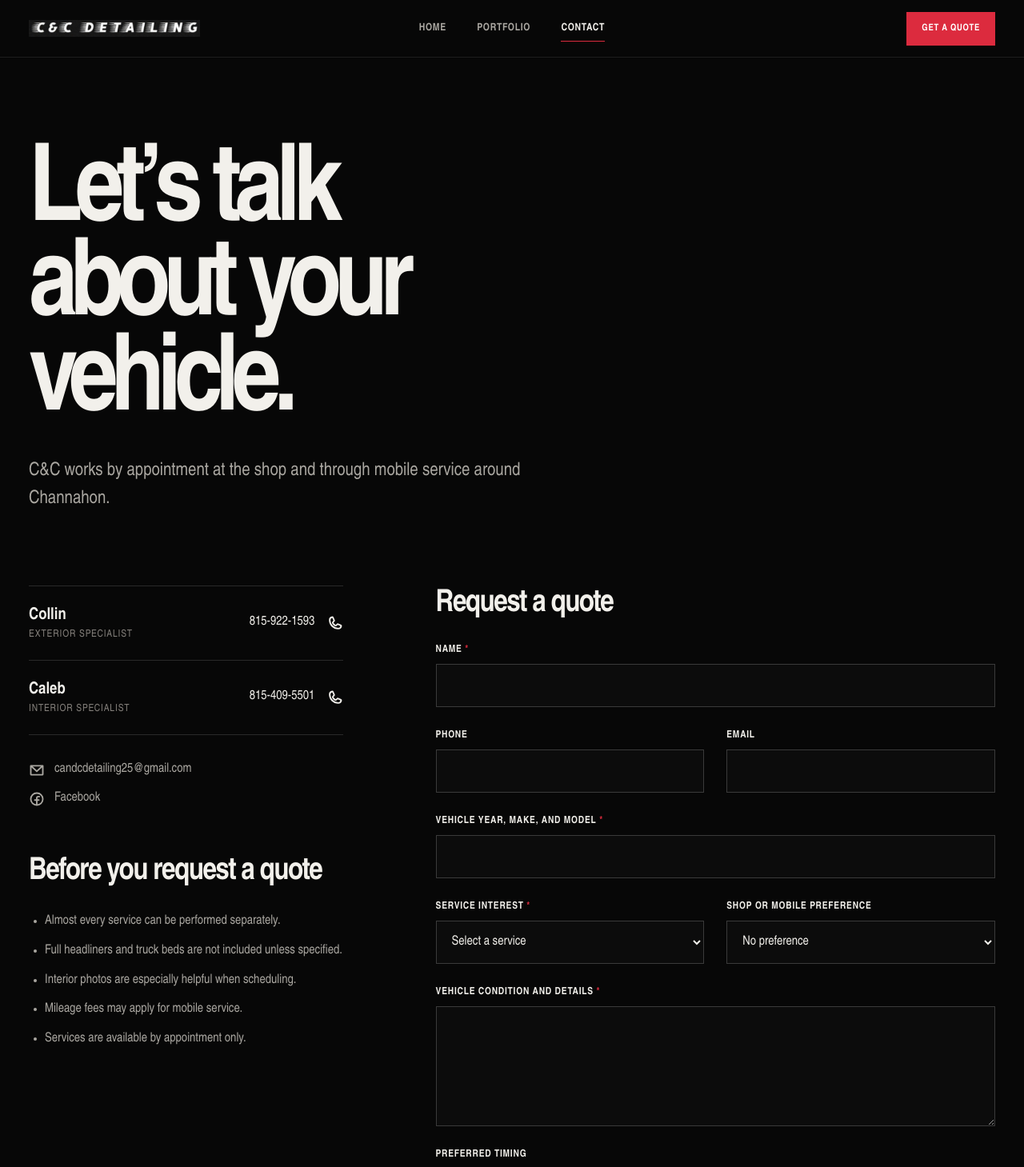
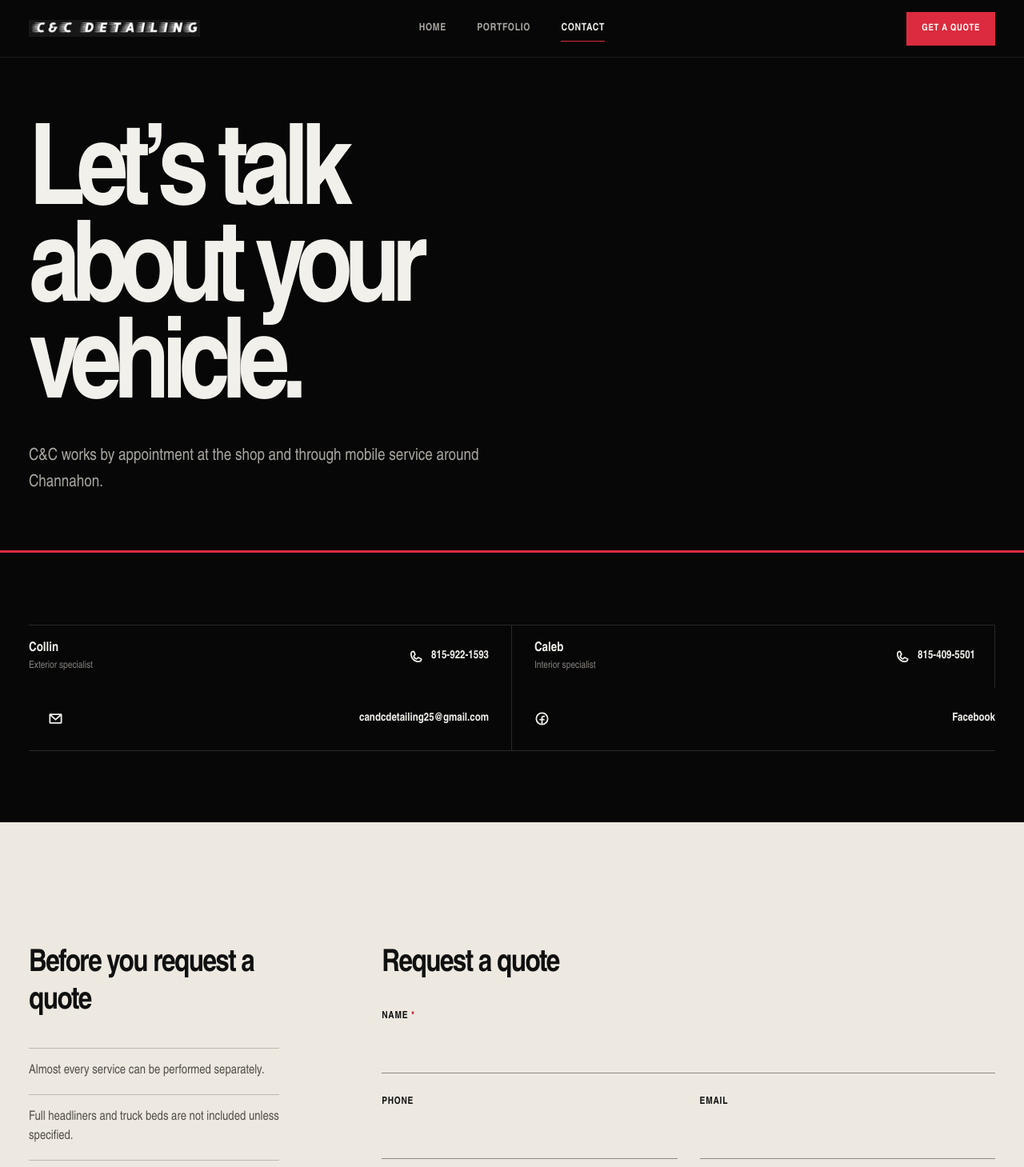
Before and after one commit to Player23man/CandC, a React (Vite) app: page /contact in a window 1280 px wide. Shown: the top 1459 px of the page at 80% size. Built offline with nearby package versions, Linux system fonts and the light colour scheme.

Commit message:
feat: redesign contact as concierge request

```diff
--- a/src/pages/ContactPage.tsx
+++ b/src/pages/ContactPage.tsx
@@ -1,55 +1,36 @@
-import { EnvelopeSimple, FacebookLogo, Phone } from "@phosphor-icons/react";
-import { businessProfile, serviceNotes } from "../app/site-data";
+import { serviceNotes } from "../app/site-data";
+import { CampaignHero } from "../components/CampaignHero";
 import { ContactForm } from "../components/ContactForm";
-
-const specialists = [businessProfile.collin, businessProfile.caleb];
+import { SpecialistRail } from "../components/SpecialistRail";
 
 export function ContactPage() {
   return (
     <main id="main-content" className="contact-page">
-      <header className="contact-intro shell">
-        <div>
-          <h1>Let’s talk about your vehicle.</h1>
-          <p>C&C works by appointment at the shop and through mobile service around Channahon.</p>
+      <CampaignHero
+        layout="contact"
+        title="Let’s talk about your vehicle."
+        description="C&C works by appointment at the shop and through mobile service around Channahon."
+      />
+
+      <section className="contact-rail-band" aria-label="Contact C&C Detailing">
+        <div className="shell">
+          <SpecialistRail />
         </div>
-      </header>
+      </section>
 
-      <section className="contact-layout shell" aria-label="Quote and contact information">
-        <aside className="contact-details">
-          <div className="specialist-list">
-            {specialists.map((specialist) => (
-              <a className="specialist-row" href={`tel:${specialist.tel}`} key={specialist.name}>
-                <span>
-                  <strong>{specialist.name}</strong>
-                  <small>{specialist.role}</small>
-                </span>
-                <span>{specialist.phone}<Phone size={20} weight="bold" aria-hidden="true" /></span>
-              </a>
-            ))}
-          </div>
-
-          <div className="contact-links">
-            <a href={`mailto:${businessProfile.email}`}>
-              <EnvelopeSimple size={20} weight="bold" aria-hidden="true" />
-              {businessProfile.email}
-            </a>
-            <a href={businessProfile.facebook} target="_blank" rel="noreferrer">
-              <FacebookLogo size={20} weight="bold" aria-hidden="true" />
-              Facebook
-            </a>
-          </div>
-
+      <section className="quote-chapter" aria-label="Quote request">
+        <div className="shell quote-chapter__inner">
           <div className="appointment-notes">
             <h2>Before you request a quote</h2>
             <ul>
               {serviceNotes.map((note) => <li key={note}>{note}</li>)}
             </ul>
           </div>
-        </aside>
 
-        <div className="contact-form-wrap">
-          <h2>Request a quote</h2>
-          <ContactForm />
+          <div className="contact-form-wrap">
+            <h2>Request a quote</h2>
+            <ContactForm />
+          </div>
         </div>
       </section>
     </main>
--- a/src/styles/contact.css
+++ b/src/styles/contact.css
@@ -1,111 +1,45 @@
-.contact-page {
-  padding-top: var(--header-height);
+.contact-rail-band {
+  padding-block: clamp(56px, 7vw, 92px);
+  border-top: 3px solid var(--signal);
+  background: var(--canvas);
 }
 
-.contact-intro {
-  padding-block: clamp(78px, 9vw, 136px) clamp(60px, 7vw, 98px);
+.quote-chapter {
+  padding-block: clamp(88px, 12vw, 170px);
+  background: var(--print);
+  color: var(--print-text);
 }
 
-.contact-intro h1 {
-  max-width: 9.5ch;
-  margin-bottom: 30px;
-  font-size: clamp(3.7rem, 10.5vw, 9.5rem);
-  font-weight: 820;
-  letter-spacing: -0.07em;
-  line-height: 0.88;
-}
-
-.contact-intro p {
-  max-width: 660px;
-  margin-bottom: 0;
-  color: var(--text-soft);
-  font-size: clamp(1.05rem, 1.8vw, 1.42rem);
-  line-height: 1.55;
-}
-
-.contact-layout {
+.quote-chapter__inner {
   display: grid;
-  gap: 70px;
-  padding-bottom: clamp(90px, 12vw, 170px);
-}
-
-.specialist-list {
-  border-top: 1px solid var(--line);
-}
-
-.specialist-row {
-  display: grid;
-  gap: 18px;
-  padding-block: 24px;
-  border-bottom: 1px solid var(--line);
-  transition: color 160ms ease;
-}
-
-.specialist-row:hover {
-  color: var(--signal);
-}
-
-.specialist-row > span {
-  display: flex;
-  align-items: center;
-  justify-content: space-between;
-  gap: 16px;
-}
-
-.specialist-row > span:first-child {
-  align-items: flex-start;
-  flex-direction: column;
-  gap: 4px;
-}
-
-.specialist-row strong {
-  font-size: 1.28rem;
-}
-
-.specialist-row small {
-  color: var(--text-muted);
-  font-size: 0.78rem;
-  letter-spacing: 0.07em;
-  text-transform: uppercase;
-}
-
-.contact-links {
-  display: grid;
-  gap: 16px;
-  margin-top: 34px;
-}
-
-.contact-links a {
-  display: flex;
-  min-width: 0;
-  align-items: center;
-  gap: 12px;
-  color: var(--text-soft);
-  overflow-wrap: anywhere;
-}
-
-.contact-links a:hover {
-  color: var(--text);
-}
-
-.appointment-notes {
-  margin-top: 58px;
+  gap: clamp(68px, 10vw, 140px);
 }
 
 .appointment-notes h2,
 .contact-form-wrap > h2 {
-  margin-bottom: 26px;
+  margin-bottom: 34px;
   font-size: clamp(1.7rem, 3vw, 2.7rem);
+  font-weight: 710;
   letter-spacing: -0.04em;
 }
 
 .appointment-notes ul {
   display: grid;
-  gap: 12px;
+  gap: 0;
   margin: 0;
-  padding-left: 20px;
-  color: var(--text-soft);
+  padding: 0;
+  color: #514d47;
   line-height: 1.55;
+  list-style: none;
+}
+
+.appointment-notes li {
+  padding-block: 16px;
+  border-top: 1px solid #bdb7ad;
+}
+
+.appointment-notes li:last-child {
+  border-bottom: 1px solid #bdb7ad;
 }
 
 .contact-form-wrap {
@@ -136,7 +70,7 @@
 }
 
 .form-field label span {
-  color: var(--signal);
+  color: #b71227;
 }
 
 .form-field input,
@@ -144,11 +78,12 @@
 .form-field textarea {
   width: 100%;
   min-height: 54px;
-  border: 1px solid #3a3a3a;
+  border: 0;
+  border-bottom: 1px solid #8e8981;
   border-radius: 0;
-  padding: 14px 15px;
-  background: #0c0c0c;
-  color: var(--text);
+  padding: 14px 0;
+  background: transparent;
+  color: var(--print-text);
   outline: none;
   transition: border-color 160ms ease, background-color 160ms ease;
 }
@@ -161,19 +96,19 @@
 .form-field input:focus,
 .form-field select:focus,
 .form-field textarea:focus {
-  border-color: var(--text);
-  background: #111;
+  border-color: var(--print-text);
+  background: rgb(255 255 255 / 0.18);
 }
 
 .form-field input[aria-invalid="true"],
 .form-field select[aria-invalid="true"],
 .form-field textarea[aria-invalid="true"] {
-  border-color: var(--signal);
+  border-color: #a90018;
 }
 
 .field-error {
   margin: 0;
-  color: #ff6a78;
+  color: #9e0016;
   font-size: 0.82rem;
 }
 
@@ -183,7 +118,7 @@
 
 .form-field--file {
   padding-block: 22px;
-  border-block: 1px solid var(--line);
+  border-block: 1px solid #bdb7ad;
 }
 
 .form-field--file input {
@@ -196,7 +131,7 @@
 .form-field--file p,
 .quote-form__submit p {
   margin: 0;
-  color: var(--text-muted);
+  color: #68635c;
   font-size: 0.82rem;
   line-height: 1.5;
 }
@@ -210,14 +145,14 @@
 
 .quote-form__status {
   min-height: 1.5em;
-  color: var(--text-soft);
+  color: #514d47;
   line-height: 1.5;
 }
 
 .email-fallback {
   padding: 20px;
   border-left: 3px solid var(--signal);
-  background: #111;
+  background: rgb(0 0 0 / 0.055);
 }
 
 .email-fallback p {
@@ -235,7 +170,7 @@
   border-bottom: 1px solid currentColor;
   padding: 0 0 3px;
   background: transparent;
-  color: var(--text);
+  color: var(--print-text);
   cursor: pointer;
 }
 
@@ -246,13 +181,31 @@
 }
 
 @media (min-width: 980px) {
-  .contact-layout {
-    grid-template-columns: minmax(280px, 0.72fr) minmax(500px, 1.28fr);
-    gap: clamp(70px, 9vw, 150px);
+  .contact-rail-band .specialist-rail {
+    display: grid;
+    grid-template-columns: repeat(2, minmax(0, 1fr));
   }
 
-  .specialist-row {
-    grid-template-columns: minmax(0, 1fr) auto;
-    align-items: center;
+  .contact-rail-band .specialist-rail__item:nth-child(odd) {
+    padding-right: 28px;
+    border-right: 1px solid var(--line);
+  }
+
+  .contact-rail-band .specialist-rail__item:nth-child(even) {
+    padding-left: 28px;
+  }
+
+  .contact-rail-band .specialist-rail__item:nth-last-child(-n + 2) {
+    border-bottom: 0;
+  }
+
+  .quote-chapter__inner {
+    grid-template-columns: minmax(260px, 0.58fr) minmax(520px, 1.42fr);
+  }
+
+  .appointment-notes {
+    position: sticky;
+    top: calc(var(--header-height) + 40px);
+    align-self: start;
   }
 }
```
Also changed, not shown: 1 other file (tests, documents, lock files or other folders).
